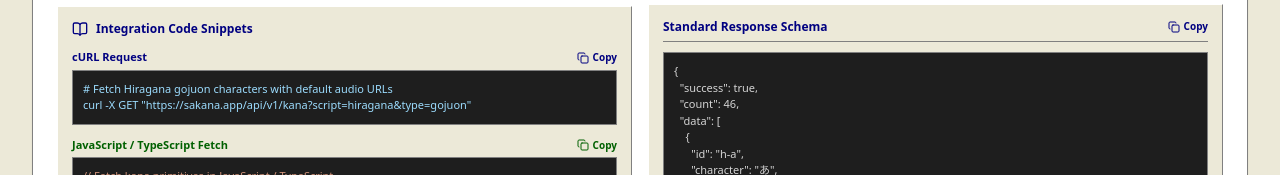
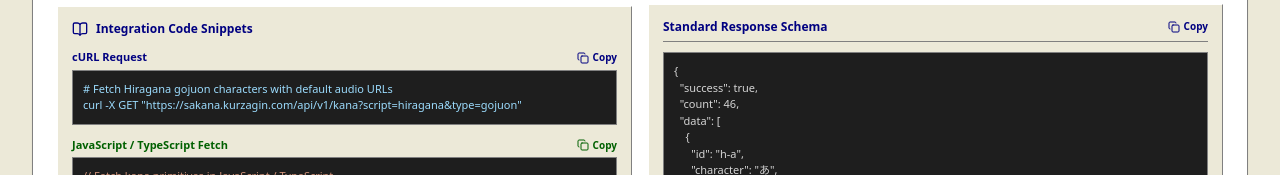
Before and after one commit to kurzagin/japanese-learning, a Next.js app: page /docs in a window 1280 px wide. Shown: the part 605-780 px from the top of the page. Built offline with nearby package versions, Linux system fonts and the light colour scheme; no server answers.

Commit message:
chore(domain): update canonical site url to sakana.kurzagin.com

```diff
--- a/src/app/docs/DocsClient.tsx
+++ b/src/app/docs/DocsClient.tsx
@@ -51,7 +51,7 @@ export default function DocsClient() {
   };
 
   const curlExample = `# Fetch Hiragana gojuon characters with default audio URLs
-curl -X GET "https://sakana.app/api/v1/kana?script=hiragana&type=gojuon"`;
+curl -X GET "https://sakana.kurzagin.com/api/v1/kana?script=hiragana&type=gojuon"`;
 
   const fetchJsExample = `// Fetch kana primitives in JavaScript / TypeScript
 const res = await fetch("/api/v1/kana?script=hiragana&type=gojuon");
--- a/src/app/layout.tsx
+++ b/src/app/layout.tsx
@@ -2,7 +2,7 @@ import type { Metadata, Viewport } from "next";
 import { LanguageProvider } from "@/context/LanguageContext";
 import "./globals.css";
 
-const siteUrl = process.env.NEXT_PUBLIC_SITE_URL || "https://sakana.app";
+const siteUrl = process.env.NEXT_PUBLIC_SITE_URL || "https://sakana.kurzagin.com";
 
 export const viewport: Viewport = {
   themeColor: "#000080",
--- a/src/app/robots.ts
+++ b/src/app/robots.ts
@@ -1,7 +1,7 @@
 import { MetadataRoute } from "next";
 
 export default function robots(): MetadataRoute.Robots {
-  const baseUrl = process.env.NEXT_PUBLIC_SITE_URL || "https://sakana.app";
+  const baseUrl = process.env.NEXT_PUBLIC_SITE_URL || "https://sakana.kurzagin.com";
 
   return {
     rules: [
--- a/src/app/sitemap.ts
+++ b/src/app/sitemap.ts
@@ -2,7 +2,7 @@ import { MetadataRoute } from "next";
 import { STAGES } from "@/data/stages";
 
 export default function sitemap(): MetadataRoute.Sitemap {
-  const baseUrl = process.env.NEXT_PUBLIC_SITE_URL || "https://sakana.app";
+  const baseUrl = process.env.NEXT_PUBLIC_SITE_URL || "https://sakana.kurzagin.com";
   const now = new Date();
 
   // Core static routes
```
Also changed, not shown: 1 other file (tests, documents, lock files or other folders).
